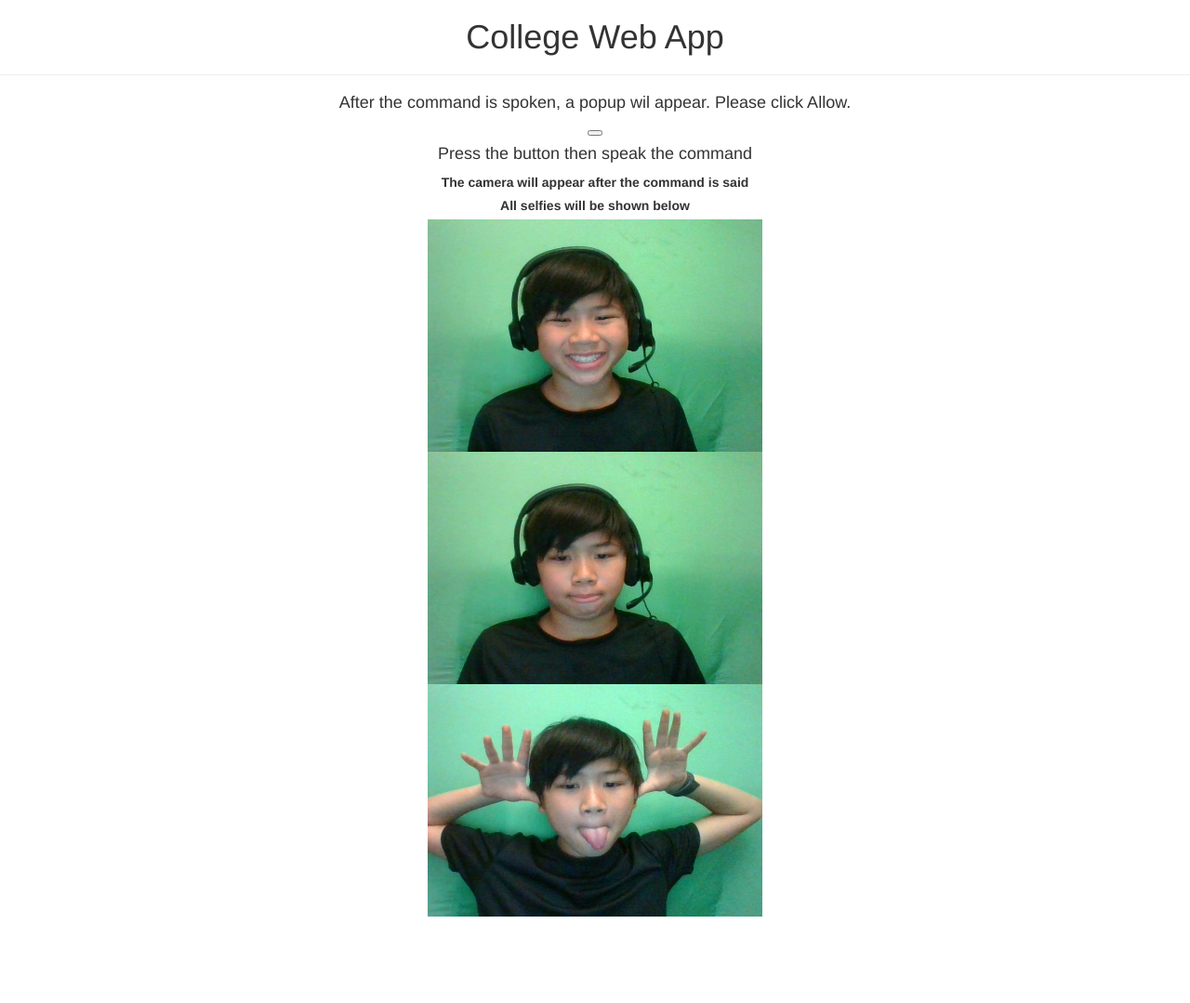
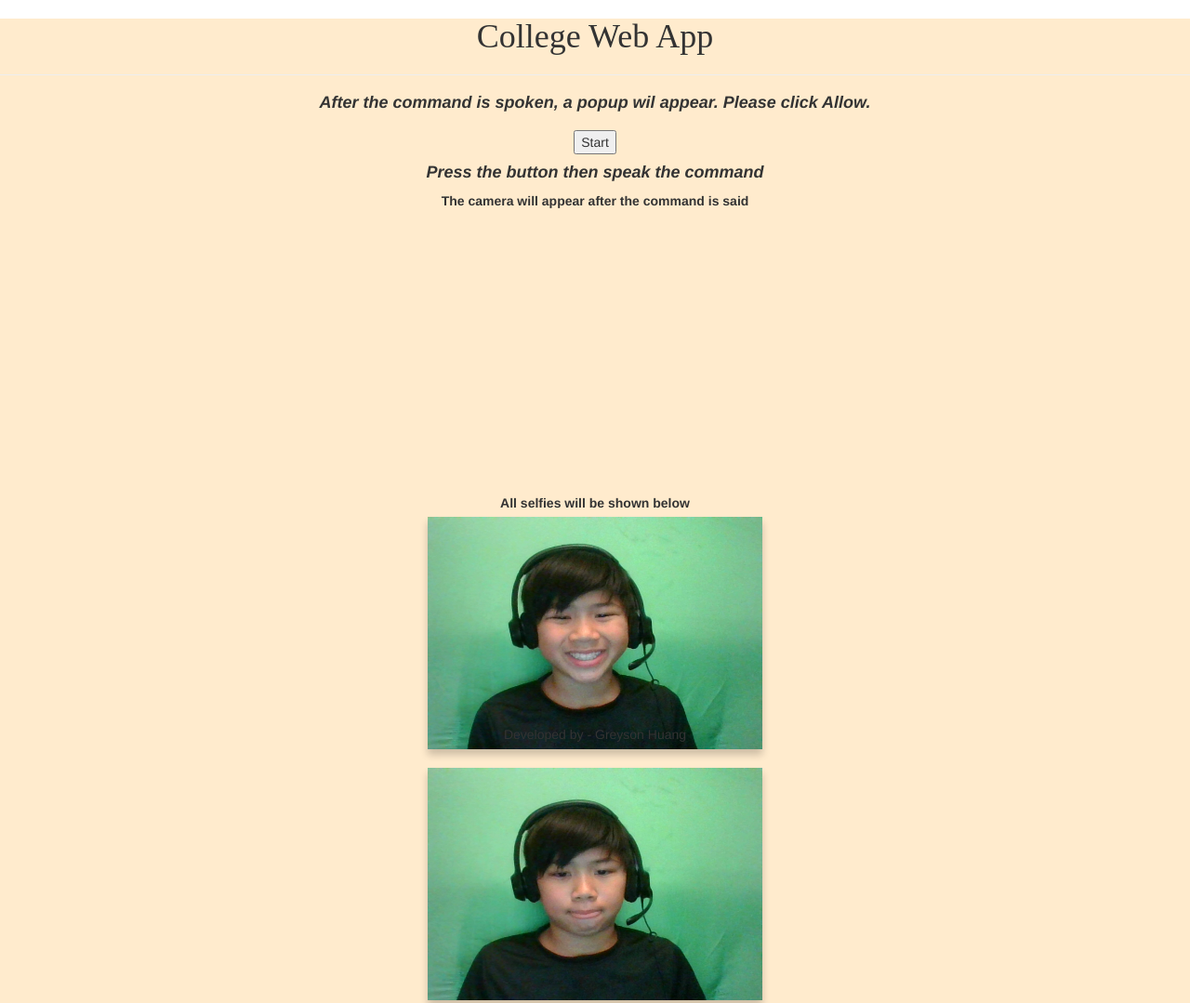
Before and after one commit to grey123son/Project-98, a plain HTML site: page index.html in a window 1280 px wide. Shown: the top 1079 px of the page at 93% size. Before the commit the page ends 986 px from the top, so only its background shows below. Drawn offline with nearby package versions, Linux system fonts and the light colour scheme.

Commit message:
Add files via upload

```diff
--- a/index.html
+++ b/index.html
@@ -8,16 +8,19 @@
     <script src="https://maxcdn.bootstrapcdn.com/bootstrap/3.4.0/js/bootstrap.min.js"></script>
 
     <script src="https://cdnjs.cloudflare.com/ajax/libs/webcamjs/1.0.26/webcam.js" type="text/javascript"></script>
-
+    <link href="style.css" rel="stylesheet">
 </head>
 
 <body>
 <center>
+    <div class="copy_right_footer">
+        Developed by - Greyson Huang
+    </div>
     <h1>College Web App</h1>
     <hr>
     <h4>After the command is spoken, a popup wil appear. Please click Allow.</h4>
     <h3></h3>
-    <button onclick="save()"></button>
+    <button onclick="save()" id="Start">Start</button>
     <h4>Press the button then speak the command</h4>
     <label>The camera will appear after the command is said</label>
     <div id="camera"></div>
--- /dev/null
+++ b/style.css
@@ -0,0 +1,32 @@
+.copy_right_footer {
+   position: fixed;
+   bottom: 0;
+   width: 100%;
+   text-align: center;
+}
+center {
+    background-color: blanchedalmond;
+}
+h1 {
+    font-family: 'Times New Roman', Times, serif;
+    font-weight: 100;
+}
+h4 {
+    font-weight: bold;
+    font-style: italic;
+}
+#camera {
+width: 500px;
+height: 300px;
+border-color: burlywood;
+border-width: 20px;
+}
+img {
+border-width: 100px;
+border-color:chocolate ;
+margin-bottom: 20px;
+box-shadow: 0 6px 8px 0 rgba(2, 2, 2, 0.2);
+}
+img:hover{
+    border-radius: 140px;
+}
```
